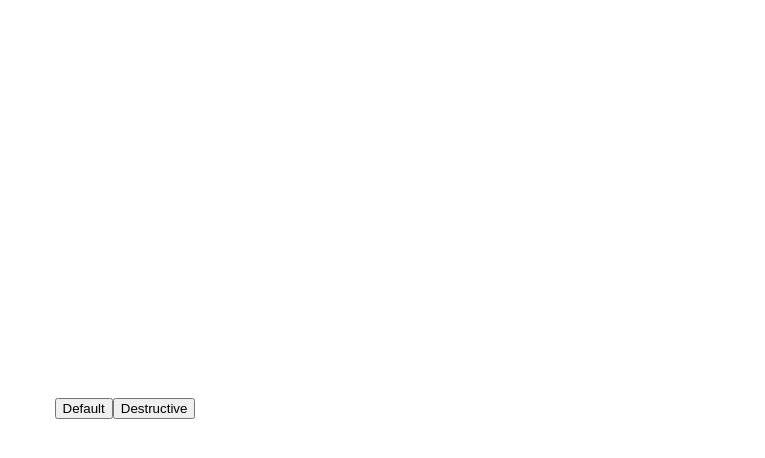
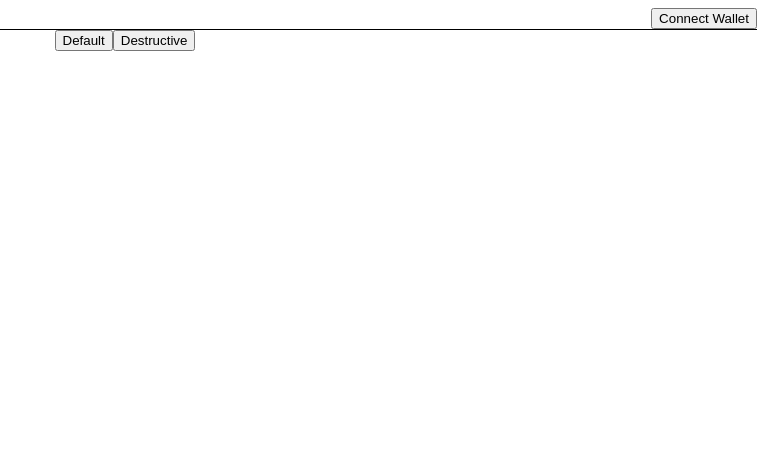
Before and after one commit to akshaybapat6365/AI-Credential-Passport, a React (Vite) app: page / in a window 1280 px wide. Shown: the top 458 px of the page, without its empty margins (515-1280 px from the left). Built offline with nearby package versions, Linux system fonts and the light colour scheme.

Commit message:
Add wallet hook and header

```diff
--- a/src/App.jsx
+++ b/src/App.jsx
@@ -1,11 +1,15 @@
 import React from 'react'
-import { Button } from "./components/Button"
+import { Header } from './components/Header'
+import { Button } from './components/Button'
 
 function App() {
   return (
-    <div className="min-h-screen flex items-center justify-center bg-background text-foreground">
-      <Button variant="default" className="mr-2">Default</Button>
-      <Button variant="destructive">Destructive</Button>
+    <div className="min-h-screen bg-background text-foreground">
+      <Header />
+      <div className="flex items-center justify-center pt-10">
+        <Button variant="default" className="mr-2">Default</Button>
+        <Button variant="destructive">Destructive</Button>
+      </div>
     </div>
   )
 }
--- /dev/null
+++ b/src/components/Header.jsx
@@ -0,0 +1,21 @@
+import React from 'react'
+import { Button } from './Button'
+import { useWallet } from '../hooks/useWallet'
+
+export function Header() {
+  const { connect, disconnect, connected, loading, error, did } = useWallet()
+
+  return (
+    <header className="p-4 border-b flex items-center justify-end space-x-2">
+      {connected && <span className="text-sm truncate max-w-xs">{did}</span>}
+      {error && <span className="text-sm text-destructive">{error.message}</span>}
+      {connected ? (
+        <Button variant="secondary" onClick={disconnect}>Disconnect</Button>
+      ) : (
+        <Button onClick={connect} disabled={loading}>
+          {loading ? 'Connecting...' : 'Connect Wallet'}
+        </Button>
+      )}
+    </header>
+  )
+}
--- /dev/null
+++ b/src/hooks/useWallet.js
@@ -0,0 +1,39 @@
+import { useState, useCallback } from 'react'
+
+export function useWallet() {
+  const [connected, setConnected] = useState(false)
+  const [loading, setLoading] = useState(false)
+  const [error, setError] = useState(null)
+  const [did, setDid] = useState(null)
+  const [api, setApi] = useState(null)
+
+  const connect = useCallback(async () => {
+    setLoading(true)
+    setError(null)
+    try {
+      if (!window?.cardano?.lace) {
+        throw new Error('Lace wallet not found')
+      }
+      const walletApi = await window.cardano.lace.enable()
+      setApi(walletApi)
+      const rewards = await walletApi.getRewardAddresses()
+      if (rewards && rewards[0]) {
+        setDid(`did:cardano:${rewards[0]}`)
+      }
+      setConnected(true)
+    } catch (err) {
+      setError(err)
+      setConnected(false)
+    } finally {
+      setLoading(false)
+    }
+  }, [])
+
+  const disconnect = useCallback(() => {
+    setConnected(false)
+    setApi(null)
+    setDid(null)
+  }, [])
+
+  return { connect, disconnect, connected, loading, error, did, api }
+}
--- a/vite.config.js
+++ b/vite.config.js
@@ -6,4 +6,7 @@ export default defineConfig({
   server: {
     port: 3000,
   },
+  test: {
+    environment: 'jsdom',
+  },
 });
```
Also changed, not shown: package.json (+7 -2 lines), 2 other files (tests, documents, lock files or other folders).
